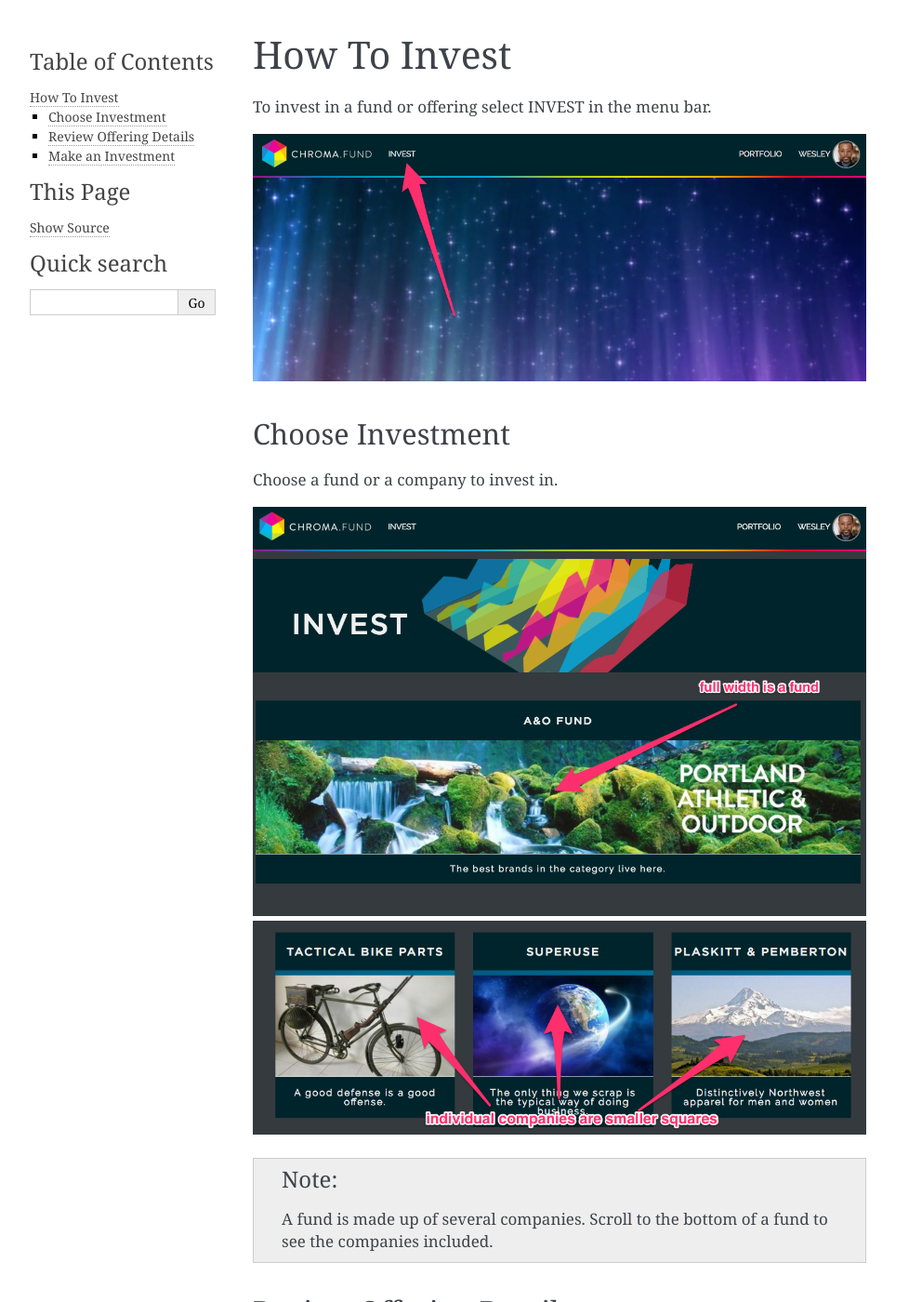
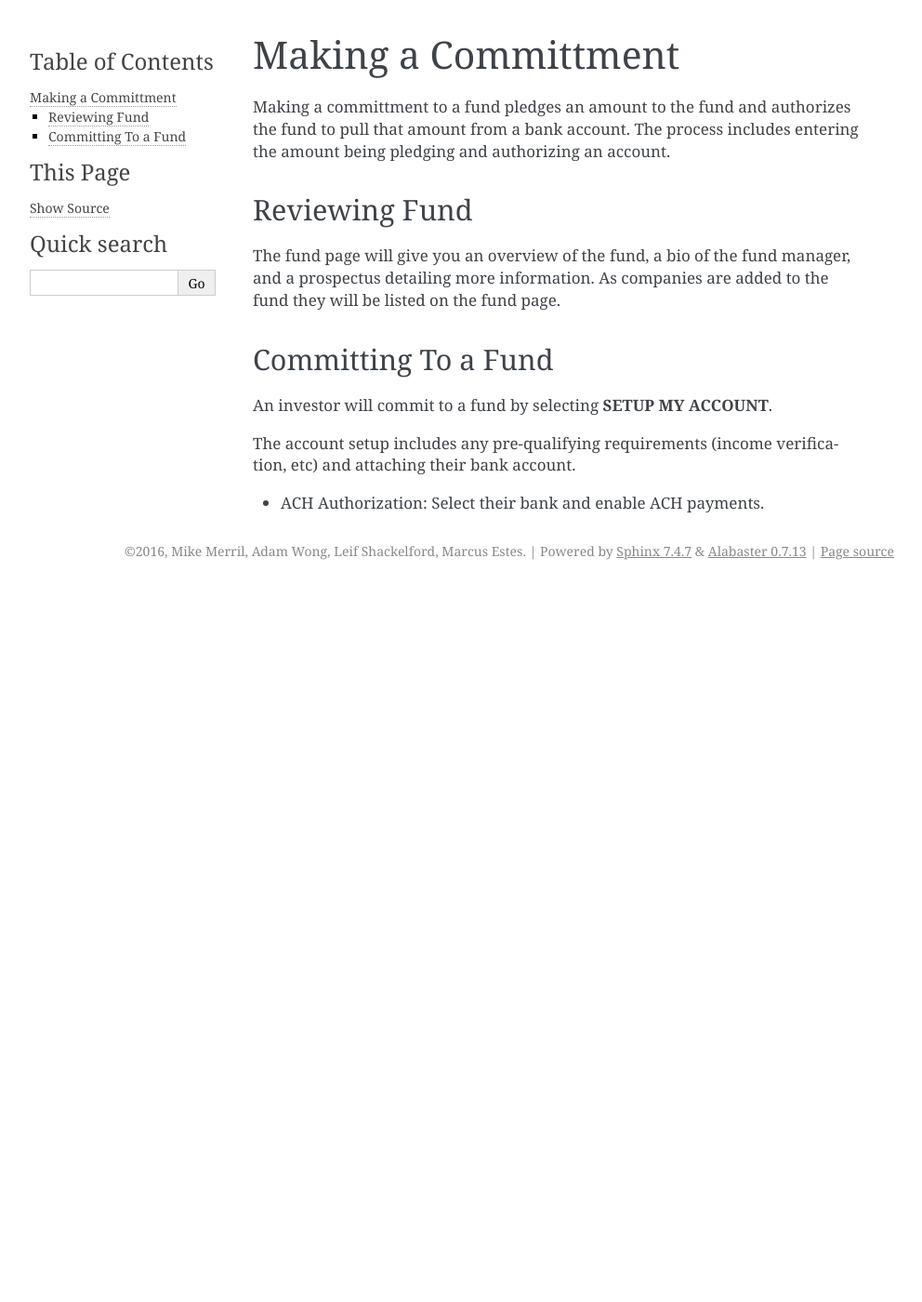
Before and after one commit to ChromaPDX/chroma-fund-docs, a Sphinx documentation site: the page built from docs/source/chroma_fund/howto_buy.rst, in a window 1280 px wide and 1400 px high. Shown: the whole window at 93% size, without its empty margins (148-1140 px from the left). Built offline with Sphinx 7.4.7, drawn with Linux system fonts in a browser that asks for light colours; some of the changed text lies outside the part shown.

Commit message:
Update howto_buy.rst

```diff
--- a/docs/source/chroma_fund/howto_buy.rst
+++ b/docs/source/chroma_fund/howto_buy.rst
@@ -1,49 +1,20 @@
 .. _chroma_fund-account:
 
-How To Invest
-=============
+Making a Committment
+====================
 
-To invest in a fund or offering select INVEST in the menu bar.
+Making a committment to a fund pledges an amount to the fund and authorizes the fund to pull that amount from a bank account. The process includes entering the amount being pledging and authorizing an account.
 
-.. image:: /images/invest.png
+Reviewing Fund
+--------------
 
-Choose Investment
------------------
+The fund page will give you an overview of the fund, a bio of the fund manager, and a prospectus detailing more information. As companies are added to the fund they will be listed on the fund page.
 
-Choose a fund or a company to invest in.
+Committing To a Fund
+--------------------
 
-.. image:: /images/fund.png
+An investor will commit to a fund by selecting **SETUP MY ACCOUNT**.
 
-.. image:: /images/companies.png
+The account setup includes any pre-qualifying requirements (income verification, etc) and attaching their bank account.
 
-.. note:: A fund is made up of several companies. Scroll to the bottom of a fund to see the companies included.
-
-Review Offering Details
------------------------
-
-Read the information provided by the company and terms of the investment.
-
-Download the prospectus.
-
-.. note:: Do your own research before you choose to invest.
-
-Make an Investment
-------------------
-
-Each offering will have a minimum amount you can invest. Select how much you wish to invest based on multiples of that minimum amount.
-
-.. image:: /images/buybonds.png
-
-Select "INVEST".
-
-Review the terms, check "I agree", and select "PLACE ORDER".
-
-.. image:: /images/placeorder.png
-
-Fill in your payment information.
-
-.. image:: /images/creditcard.png
-
-You will see the confirmation screen and your order is complete.
-
-.. image:: /images/success.png
+* ACH Authorization: Select their bank and enable ACH payments.
```
